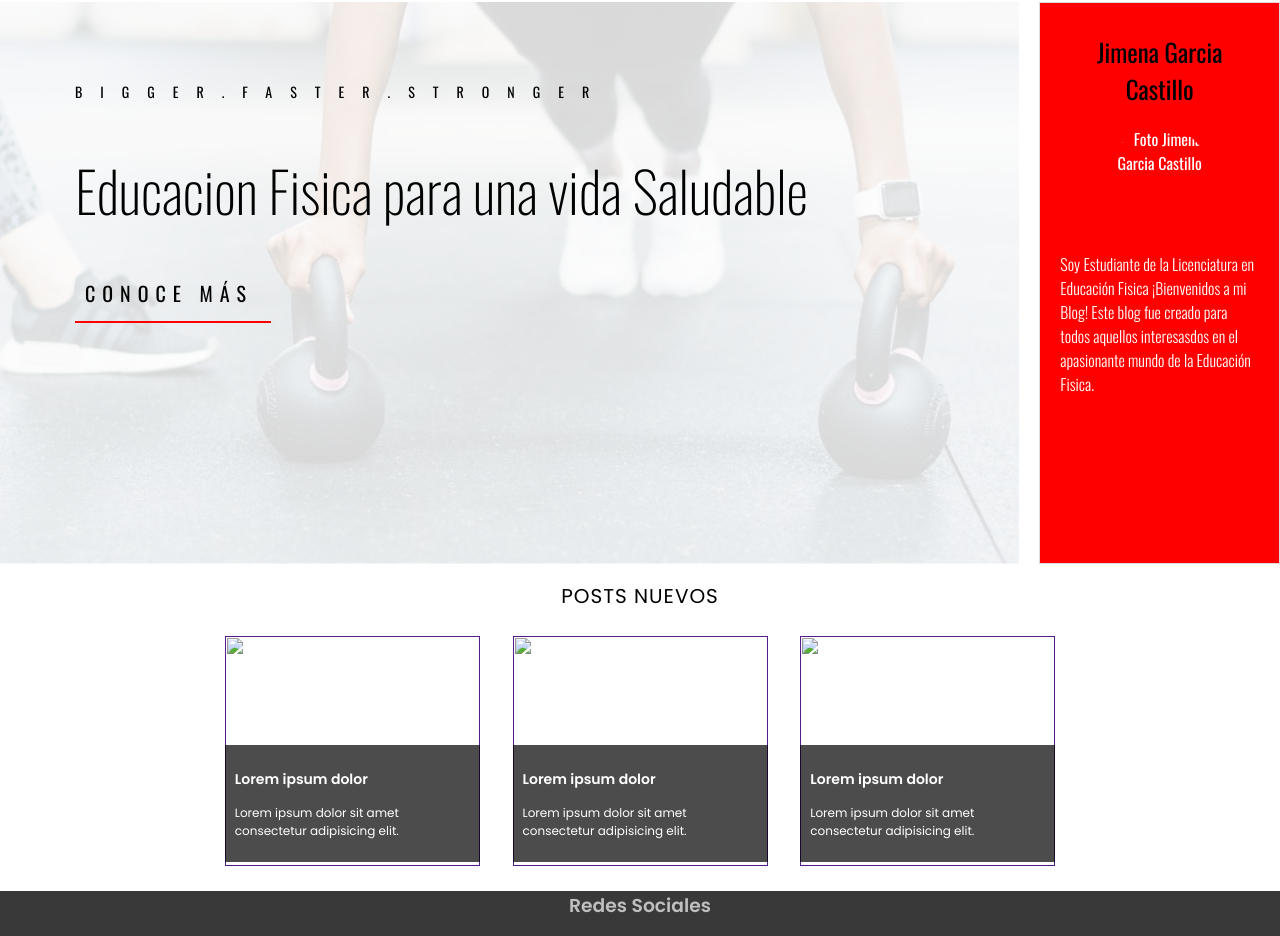
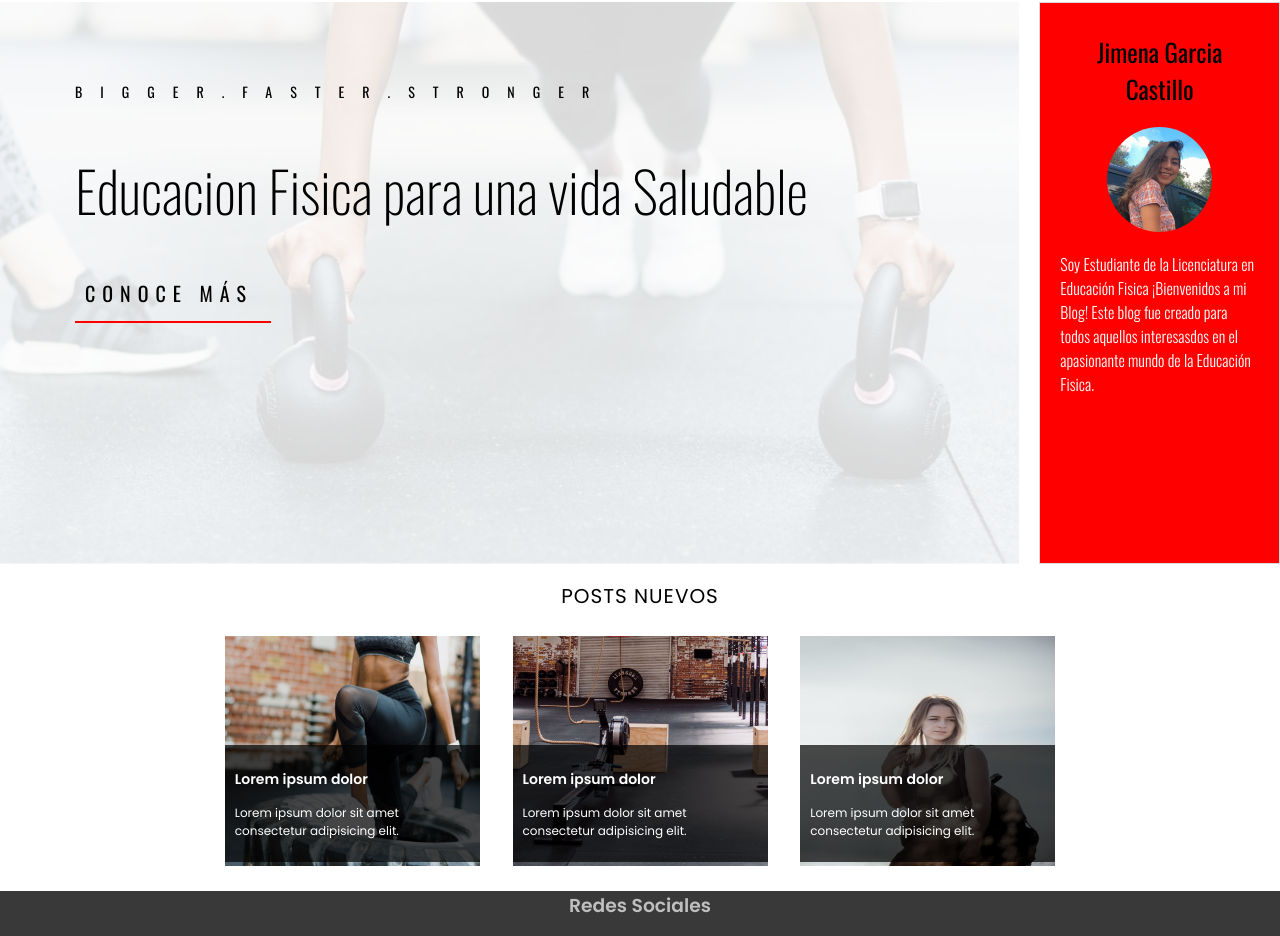
Before and after one commit to BetoSandoval/Blog-Fiteness, a plain HTML site: page index.html in a window 1280 px wide. Shown: the part 118-1054 px from the top of the page. Drawn offline with nearby package versions, Linux system fonts and the light colour scheme.

Commit message:
correccion de nombre de la carpeta assets en etiqutas

```diff
--- a/index.html
+++ b/index.html
@@ -47,7 +47,7 @@
             <div class="contenido">
                 <div class="foto-nombre">
                     <span class="nombre">Jimena Garcia Castillo</span>
-                    <img src="aseets/imagenes/Jimena.png" alt="Foto Jimena Garcia Castillo">
+                    <img src="assets/imagenes/Jimena.png" alt="Foto Jimena Garcia Castillo">
                 </div>
                 <p>Soy Estudiante de la Licenciatura en Educación Fisica ¡Bienvenidos a mi Blog! Este blog fue creado
                     para todos aquellos interesasdos en el apasionante mundo de la Educación Fisica.</p>
@@ -61,7 +61,7 @@
                 <div class="item-post">
                     <div class="wrap-post">
                         <a href="" class="father-post">
-                            <img src="aseets/imagenes/der1.jpg" alt="" width="255px" height="230px">
+                            <img src="assets/imagenes/der1.jpg" alt="" width="255px" height="230px">
                             <div class="son-post">
                                 <h3>Lorem ipsum dolor</h3>
                                 <p>Lorem ipsum dolor sit amet consectetur adipisicing elit.</p>
@@ -72,7 +72,7 @@
                 <div class="item-post">
                     <div class="wrap-post">
                         <a href="" class="father-post">
-                            <img src="aseets/imagenes/der2.jpg" alt="" width="255px" height="230px">
+                            <img src="assets/imagenes/der2.jpg" alt="" width="255px" height="230px">
                             <div class="son-post">
                                 <h3>Lorem ipsum dolor</h3>
                                 <p>Lorem ipsum dolor sit amet consectetur adipisicing elit.</p>
@@ -83,7 +83,7 @@
                 <div class="item-post">
                     <div class="wrap-post">
                         <a href="" class="father-post">
-                            <img src="aseets/imagenes/testimonial.jpg" alt="" width="255px" height="230px">
+                            <img src="assets/imagenes/testimonial.jpg" alt="" width="255px" height="230px">
                             <div class="son-post">
                                 <h3>Lorem ipsum dolor</h3>
                                 <p>Lorem ipsum dolor sit amet consectetur adipisicing elit.</p>
```
